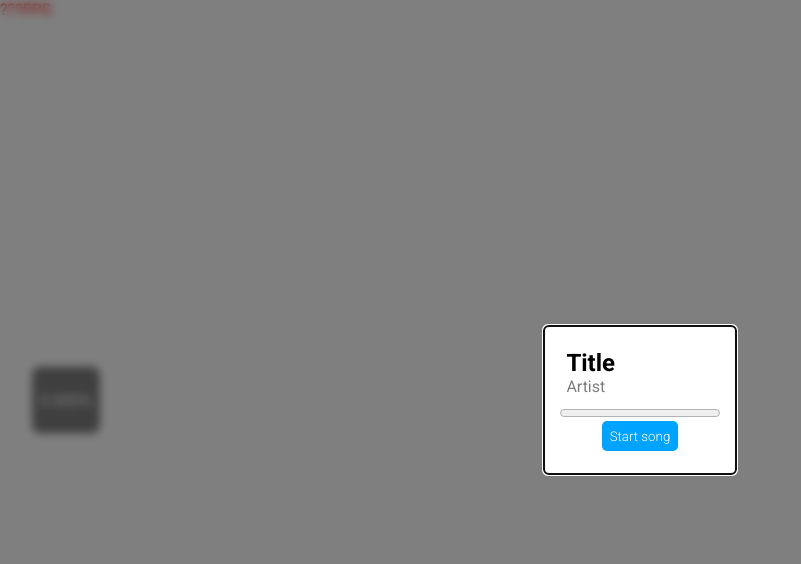
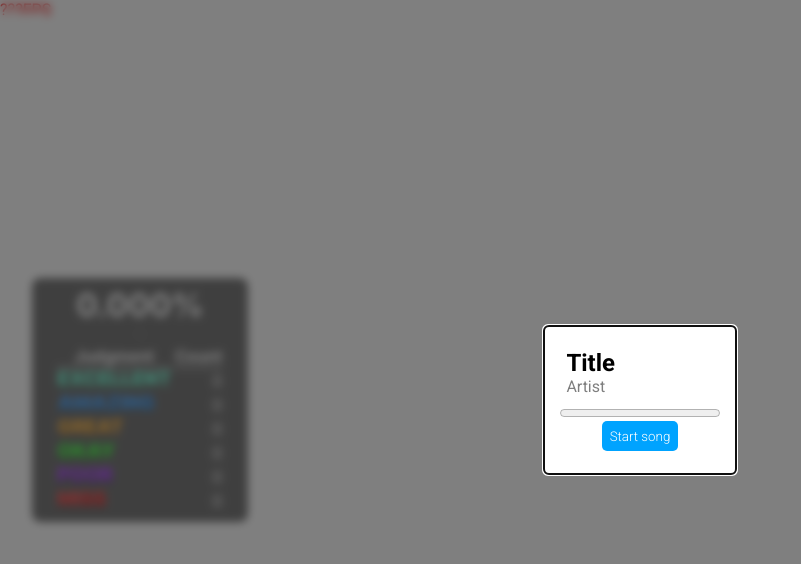
Before and after one commit to onexus-gaming/LibeatOnline, a plain HTML site: page play.html in a window 1280 px wide. Shown: the whole page, without its empty margins (0-801 px from the left). Drawn offline with Linux system fonts and the light colour scheme; no server answers; a web font is replaced by a local one.

Commit message:
play scripts, score tracking...

```diff
--- a/css/play.css
+++ b/css/play.css
@@ -5,10 +5,10 @@ body {
     margin: 0;
     padding: 0;
 
-
     font-family: "Roboto", sans-serif;
     font-weight: 400;
     font-style: normal;
+    font-size: 1em;
     color: #222;
 
     background-position: center top;
@@ -94,6 +94,8 @@ p.artist {
     padding: 8px;
     outline: 1px solid white;
 
+    font-family: Inter;
+
     display: inline-flex;
     flex-direction: column;
     align-items: center; /* vertical */
@@ -102,6 +104,32 @@ p.artist {
     left: 32px;
     top: 50%;
     transform: translateY(-50%);
+
+    min-width: 200px;
+}
+
+#score {
+    margin: 0px;
+
+    font-size: 2em;
+    font-weight: bold;
+    text-align: center;
+}
+
+#judgetracker thead tr th {
+    border-bottom: 1px solid white;
+}
+
+#judgetracker img {
+    height: 1em;
+}
+
+#judgetracker tbody tr th {
+    text-align: left;
+}
+
+#judgetracker tbody tr td {
+    text-align: right;
 }
 
 canvas {
--- a/js/main.js
+++ b/js/main.js
@@ -1,3 +1,10 @@
+Object.defineProperty(String.prototype, 'capitalize', {
+    value: function() {
+        return this.charAt(0).toUpperCase() + this.slice(1);
+    },
+    enumerable: false
+});
+
 const images = {
     receptor: [
         new Image(80, 80),
@@ -112,7 +119,7 @@ $d.onLoad(function(event) {
             console.log(json);
             songData = json;
 
-            document.title = `${songData.artist} - ${songData.title}` + (songData.subtitle !== '' ?  ` (${songData.subtitle})` : '')
+            document.title = `${songData.artist} - ${songData.title}` + (songData.subtitle !== '' ?  ` (${songData.subtitle})` : '') + ` (${chart.capitalize()} ${songData.charts[chart]})`
 
             music.src = `/res/songs/${song}/${songData.song}`;
             $get1("body").style.backgroundImage = `url('/res/songs/${song}/${songData.background}')`;
@@ -214,6 +221,8 @@ $d.onLoad(function(event) {
                 if(j > worstJudgeSinceComboStart)
                     worstJudgeSinceComboStart = j;
             }
+
+            $get1(`#judgetracker${j}`).innerText = judgeCounts[j];
         }
 
         for(let i = 0; i < timingWindows.length; i++)
--- a/play.html
+++ b/play.html
@@ -26,6 +26,42 @@
     <span id="fps">???FPS</span>
     <div id="scoretracker">
         <p id="score">0.000%</p>
+        <hr>
+        <table id="judgetracker">
+            <thead>
+                <tr>
+                    <th>Judgment</th>
+                    <th>Count</th>
+                </tr>
+            </thead>
+
+            <tbody>
+                <tr>
+                    <th><img src="/res/img/judge/EXCELLENT.png" alt="EXCELLENT"></th>
+                    <td id="judgetracker0">0</td>
+                </tr>
+                <tr>
+                    <th><img src="/res/img/judge/AMAZING.png" alt="AMAZING"></th>
+                    <td id="judgetracker1">0</td>
+                </tr>
+                <tr>
+                    <th><img src="/res/img/judge/GREAT.png" alt="GREAT"></th>
+                    <td id="judgetracker2">0</td>
+                </tr>
+                <tr>
+                    <th><img src="/res/img/judge/OKAY.png" alt="OKAY"></th>
+                    <td id="judgetracker3">0</td>
+                </tr>
+                <tr>
+                    <th><img src="/res/img/judge/POOR.png" alt="POOR"></th>
+                    <td id="judgetracker4">0</td>
+                </tr>
+                <tr>
+                    <th><img src="/res/img/judge/MISS.png" alt="MISS"></th>
+                    <td id="judgetracker5">0</td>
+                </tr>
+            </tbody>
+        </table>
     </div>
     <canvas id="lanes" width="600" height="100"></canvas>
 </body>
--- a/res/songs/A/meta.json
+++ b/res/songs/A/meta.json
@@ -28,5 +28,7 @@
 
     "song": "A.mp3",
 
-    "charts": ["hard"]
+    "charts": {
+        "hard": 38
+    }
 }
--- a/res/songs/CHAOSTerror-TechMix-GIMMICKS/meta.json
+++ b/res/songs/CHAOSTerror-TechMix-GIMMICKS/meta.json
@@ -29,5 +29,7 @@
 
     "song": "CHAOSTerror-TechMix.ogg",
 
-    "charts": ["hard"]
+    "charts": {
+        "hard": 35
+    }
 }
```
Also changed, not shown: index.html (added, +16 -0 lines), 2 other files.
